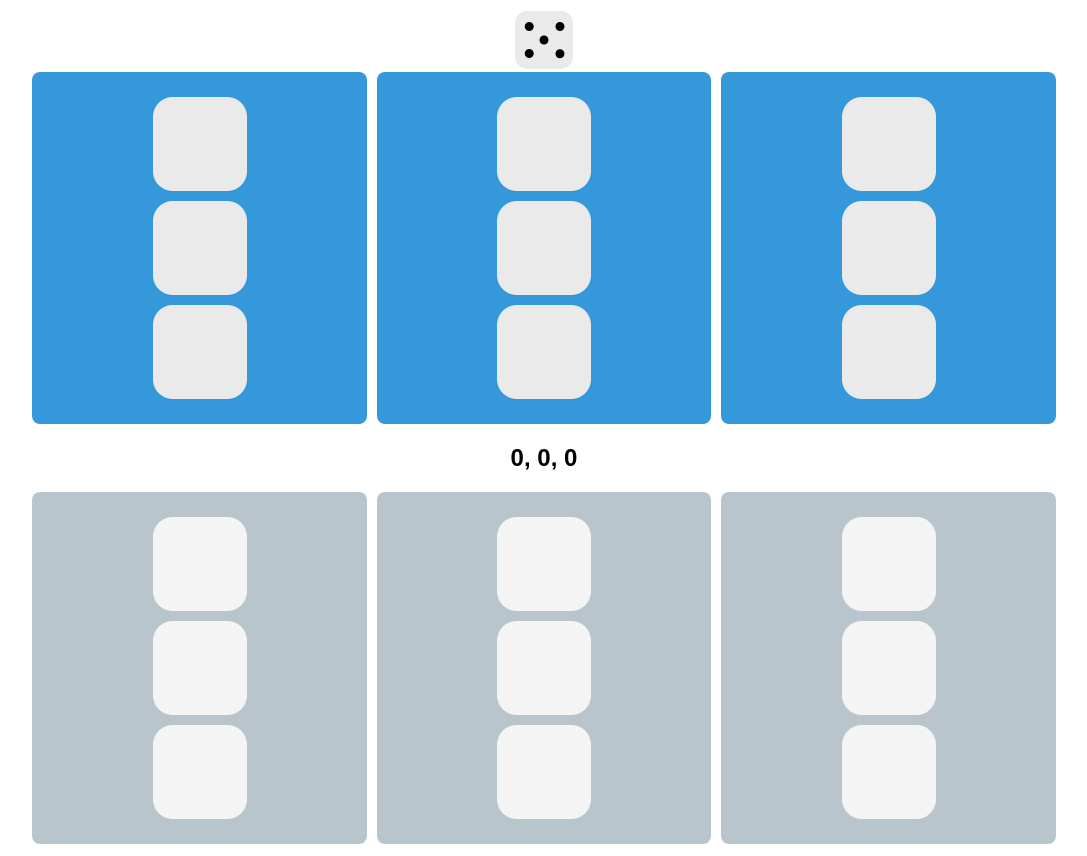
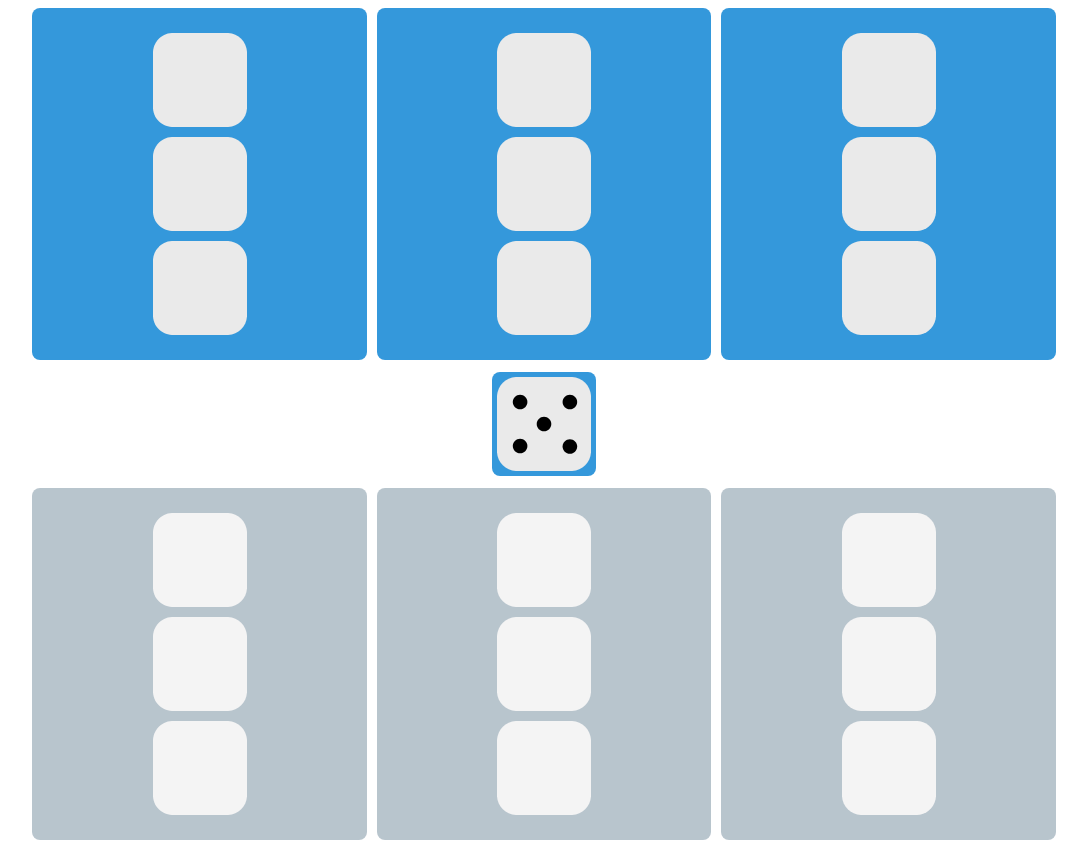
Before and after one commit to DexterNeuf/dice-game-refactor, a React (Create React App) app: page / in a window 1280 px wide. Shown: the whole page, without its empty margins (96-1183 px from the left). Built offline with nearby package versions, Linux system fonts and the light colour scheme.

Commit message:
changed the dice animation to be more realistic with css animations

```diff
--- a/src/App.js
+++ b/src/App.js
@@ -31,10 +31,6 @@ export default function App() {
   useEffect(() => {
     checkArrFull("opponent");
   }, [opponentArray]);
-
-  useEffect(() => {
-    console.log("turnInterval changed:", turnInterval);
-  }, [turnInterval]);
 
   const checkRowFull = (rowNum, subject) => {
     let subjectArray = [];
@@ -226,9 +222,9 @@ export default function App() {
           {renderDice(2, "player")}
         </div>
       </div>
-      <h2>
-        {opponentScore[0]}, {opponentScore[1]}, {opponentScore[2]}
-      </h2>
+      <div className="diceGrid">
+        <div className={` dice dice${randomNumber}`}></div>
+      </div>
       <div
         className={`diceGrid ${!turnInterval ? "activeGrid" : "inactiveGrid"}`}
       >
@@ -280,5 +276,3 @@ export default function App() {
     </div>
   );
 }
-
-render(<App />, document.getElementById("root"));
--- a/src/DiceAnimation.js
+++ b/src/DiceAnimation.js
@@ -1,43 +1,69 @@
-import React, { useState, useEffect } from "react";
+import React, { useState, useEffect, useCallback } from "react";
 
 const DiceAnimation = ({ passedNumber, turnInterval }) => {
   const [currentNumber, setCurrentNumber] = useState(1);
   const [isRolling, setIsRolling] = useState(false);
+  const [isVisible, setIsVisible] = useState(false);
+
+  const getRandomNumber = (prevNumber) => {
+    let newNumber;
+    do {
+      newNumber = Math.floor(Math.random() * 6) + 1;
+    } while (newNumber === prevNumber);
+    return newNumber;
+  };
+
+  const rollDice = useCallback(
+    (duration) => {
+      const start = Date.now();
+      const end = start + duration;
+
+      const roll = () => {
+        const now = Date.now();
+        if (now < end) {
+          const progress = (now - start) / duration;
+          const interval = 50 + Math.floor(250 * progress);
+
+          setCurrentNumber((prevNumber) => {
+            const newNumber = getRandomNumber(prevNumber);
+            return newNumber;
+          });
+
+          setTimeout(roll, interval);
+        } else {
+          setCurrentNumber(passedNumber);
+          setTimeout(() => {
+            setIsVisible(false);
+            setTimeout(() => setIsRolling(false), 300);
+          }, 300);
+        }
+      };
+
+      roll();
+    },
+    [passedNumber]
+  );
 
   useEffect(() => {
-    console.log(
-      "Effect triggered. turnInterval:",
-      turnInterval,
-      "passedNumber:",
-      passedNumber
-    );
+    setIsRolling(true);
+    setIsVisible(true);
 
-    setIsRolling(true);
+    const duration = 600; // Total duration of the roll in milliseconds
 
-    const rollingInterval = setInterval(() => {
-      setCurrentNumber((prev) => {
-        const newNumber = Math.floor(Math.random() * 6) + 1;
-        console.log("Rolling, current number:", newNumber);
-        return newNumber;
-      });
-    }, 100);
-
-    const stopRollingTimeout = setTimeout(() => {
-      clearInterval(rollingInterval);
-      setIsRolling(false);
-      setCurrentNumber(passedNumber);
-      console.log("Rolling stopped. Final number:", passedNumber);
-    }, 1000);
+    rollDice(duration);
 
     return () => {
-      clearInterval(rollingInterval);
-      clearTimeout(stopRollingTimeout);
+      // Cleanup if needed
     };
-  }, [passedNumber, turnInterval]);
+  }, [turnInterval, rollDice]);
+
+  if (!isRolling) return null;
 
   return (
-    <div className="dice-animation">
-      <div className={`dice dice${currentNumber}`}></div>
+    <div className={`dice-animation-overlay ${isVisible ? "visible" : ""}`}>
+      <div className={`dice-animation ${isVisible ? "visible" : ""}`}>
+        <div className={`dice dice${currentNumber}`}></div>
+      </div>
     </div>
   );
 };
--- a/src/index.js
+++ b/src/index.js
@@ -1,12 +1,7 @@
-import { StrictMode } from "react";
+import React from "react";
 import { createRoot } from "react-dom/client";
-
 import App from "./App";
 
-const rootElement = document.getElementById("root");
-const root = createRoot(rootElement);
-
-root.render(
-    <App />
-
-);
+const container = document.getElementById("root");
+const root = createRoot(container);
+root.render(<App />);
--- a/src/styles.css
+++ b/src/styles.css
@@ -26,6 +26,14 @@
     ); /* Adjust for smaller screens */
   }
 }
+.diceGrid div {
+  background-color: #3498db;
+  color: #fff;
+  text-align: center;
+  padding: 20px;
+  font-size: 24px;
+  border-radius: 8px;
+}
 .dice {
   margin: 0 auto;
   background-image: url(../public/full-size-dice/dice0.svg);
@@ -35,14 +43,6 @@
   background-repeat: no-repeat;
   border-radius: 10%;
   background-size: 90%;
-}
-.diceGrid div {
-  background-color: #3498db;
-  color: #fff;
-  text-align: center;
-  padding: 20px;
-  font-size: 24px;
-  border-radius: 8px;
 }
 
 .activeGrid {
@@ -101,6 +101,68 @@
   background-color: white;
 }
 
+.dice-animation-overlay {
+  position: fixed;
+  top: 0;
+  left: 0;
+  right: 0;
+  bottom: 0;
+  background-color: rgba(0, 0, 0, 0.5);
+  display: flex;
+  justify-content: center;
+  align-items: center;
+  z-index: 1000;
+  opacity: 0;
+  transition: opacity 0.3s ease-in-out;
+}
+
+.dice-animation-overlay.visible {
+  opacity: 1;
+}
+
+.dice-animation {
+  background-color: white;
+  padding: 20px;
+  border-radius: 10px;
+  width: 150px;
+  height: 150px;
+  display: flex;
+  justify-content: center;
+  align-items: center;
+  transform: scale(0.5);
+  transition: transform 0.3s ease-in-out;
+}
+
+.dice-animation.visible {
+  transform: scale(1);
+}
+
+.dice-animation .dice {
+  width: 100px;
+  height: 100px;
+  transition: all 0.1s ease-in-out; /* Increased from 0.1s to 0.3s */
+}
+
+/* Add specific transitions for each dice face if needed */
+.dice-animation .dice1 {
+  transition-delay: 0.05s;
+}
+.dice-animation .dice2 {
+  transition-delay: 0.1s;
+}
+.dice-animation .dice3 {
+  transition-delay: 0.15s;
+}
+.dice-animation .dice4 {
+  transition-delay: 0.2s;
+}
+.dice-animation .dice5 {
+  transition-delay: 0.25s;
+}
+.dice-animation .dice6 {
+  transition-delay: 0.3s;
+}
+
 /* Your dice classes remain unchanged */
 
 .dice1 {
```
